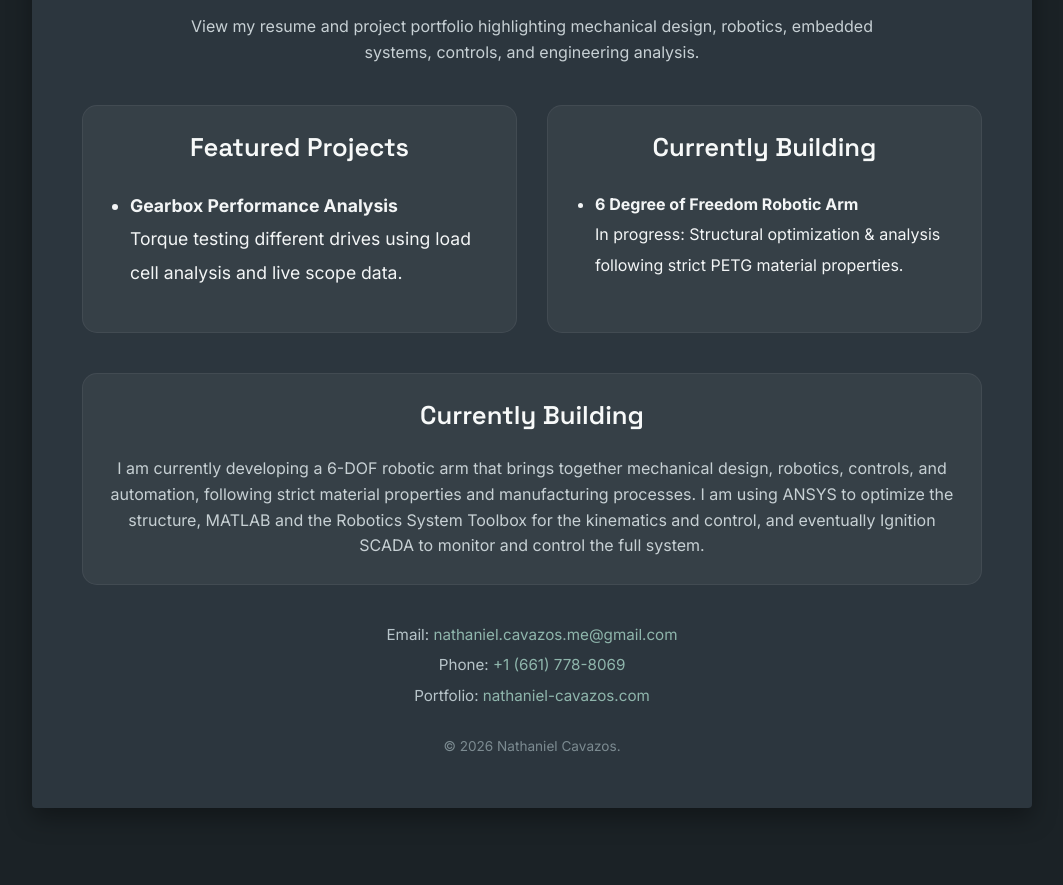
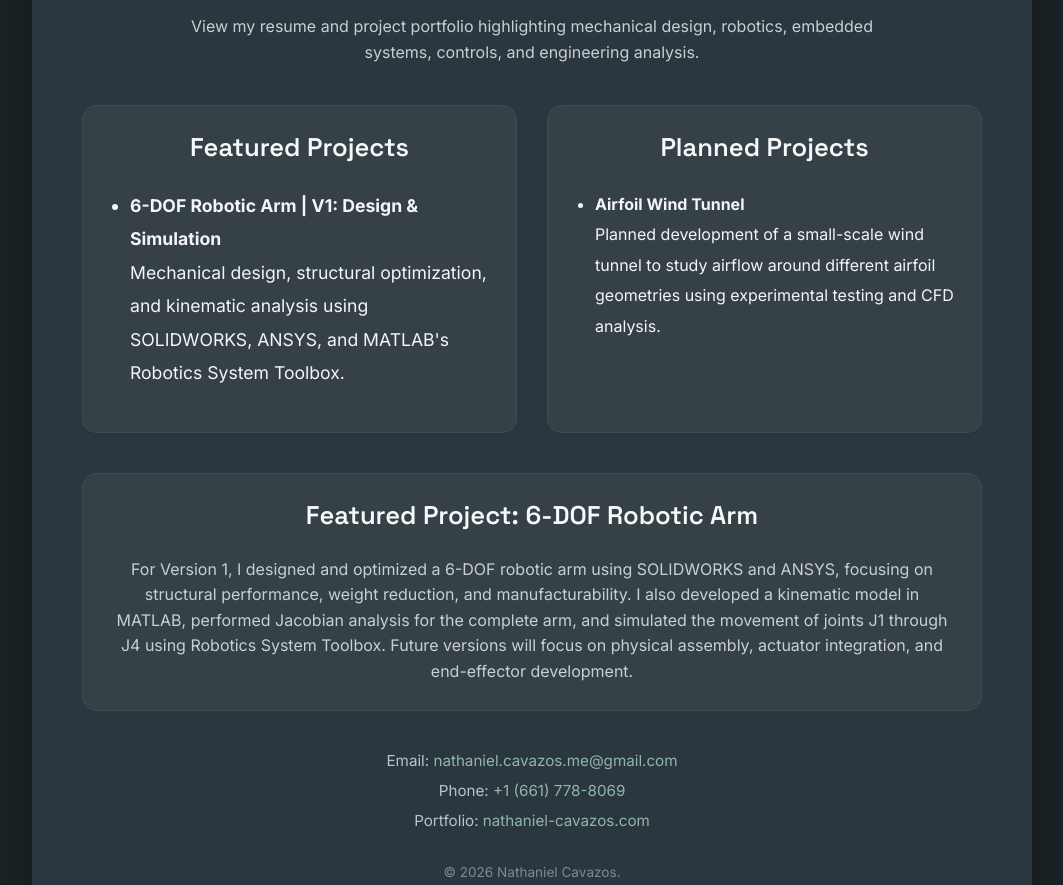
Before and after one commit to nathanielcavazos/nathanielcavazos.github.io, a plain HTML site: page index.html in a window 1280 px wide. Shown: the part 680-1565 px from the top of the page, without its empty margins (108-1171 px from the left). Before the commit the page ends 1528 px from the top, so only its background shows below. Drawn offline with Linux system fonts and the light colour scheme.

Commit message:
Update index.html

```diff
--- a/index.html
+++ b/index.html
@@ -523,91 +523,47 @@
 
 
             <!-- FEATURED PROJECTS -->
-
             <div class="projects">
-
-                <h3>
-                    Featured Projects
-                </h3>
-
-
+                <h3>Featured Projects</h3>
                 <ul>
-
                     <li>
-
-                        <strong>
-                            Gearbox Performance Analysis
-                        </strong>
-
+                        <strong>6-DOF Robotic Arm | V1: Design &amp; Simulation</strong>
                         <br>
-
-                        Torque testing different drives using load cell analysis
-                        and live scope data.
-
+                        Mechanical design, structural optimization, and kinematic analysis using
+                        SOLIDWORKS, ANSYS, and MATLAB's Robotics System Toolbox.
                     </li>
-
                 </ul>
-
             </div>
 
-
-            <!-- CURRENT PROJECT -->
-
+            <!-- PLANNED PROJECTS -->
             <div class="current">
-
-                <h3>
-                    Currently Building
-                </h3>
-
-
+                <h3>Planned Projects</h3>
                 <ul>
-
                     <li>
-
-                        <strong>
-                            6 Degree of Freedom Robotic Arm
-                        </strong>
-
+                        <strong>Airfoil Wind Tunnel</strong>
                         <br>
-
-                        In progress: Structural optimization & analysis following
-                        strict PETG material properties.
-
+                        Planned development of a small-scale wind tunnel to study airflow around
+                        different airfoil geometries using experimental testing and CFD analysis.
                     </li>
-
                 </ul>
-
             </div>
-
 
         </div>
 
-
         <!-- ========================================
-             CURRENT PROJECT DESCRIPTION
+             FEATURED PROJECT DESCRIPTION
         ========================================= -->
-
         <div class="current">
-
-
-            <h3>
-                Currently Building
-            </h3>
-
-
+            <h3>Featured Project: 6-DOF Robotic Arm</h3>
             <p>
-
-                I am currently developing a 6-DOF robotic arm that brings together
-                mechanical design, robotics, controls, and automation, following
-                strict material properties and manufacturing processes.
-
-                I am using ANSYS to optimize the structure, MATLAB and the
-                Robotics System Toolbox for the kinematics and control, and
-                eventually Ignition SCADA to monitor and control the full system.
-
+                For Version 1, I designed and optimized a 6-DOF robotic arm using
+                SOLIDWORKS and ANSYS, focusing on structural performance, weight
+                reduction, and manufacturability. I also developed a kinematic model
+                in MATLAB, performed Jacobian analysis for the complete arm, and
+                simulated the movement of joints J1 through J4 using Robotics System
+                Toolbox. Future versions will focus on physical assembly, actuator
+                integration, and end-effector development.
             </p>
-
-
         </div>
 
 
```
